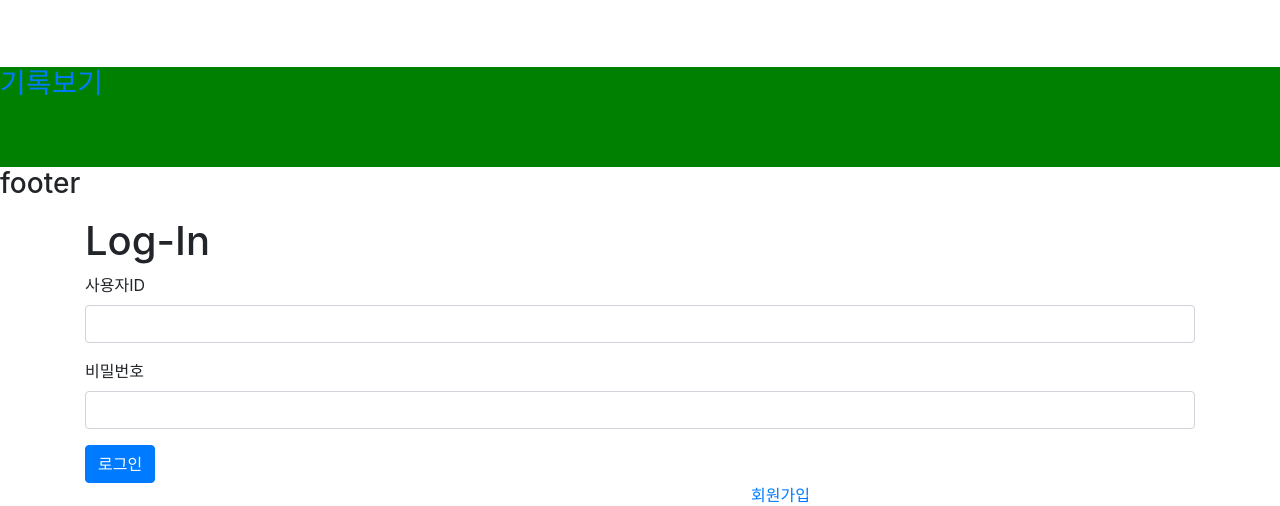
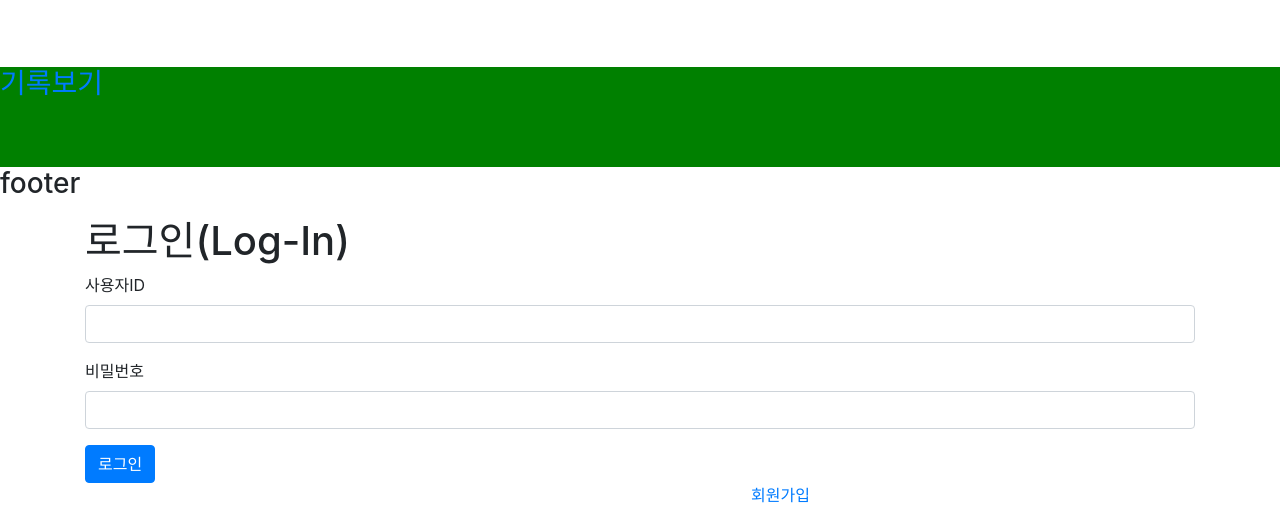
Before and after one commit to khk084/team, a Django app: template templates/login.html in a window 1280 px wide. Shown: the part 246-752 px from the top of the page. Run offline with Django 3.2, Linux system fonts and the light colour scheme; the template is opened without the code that fills it, so the values that code supplies are empty; some libraries are stand-ins or nearby versions.

Commit message:
로그인 한글 추가

```diff
--- a/templates/login.html
+++ b/templates/login.html
@@ -3,7 +3,7 @@
 <div class="container my-3">
     <div class="row">
         <div class="col-4">
-            <h1>Log-In</h1>
+            <h1>로그인(Log-In)</h1>
         </div>
 
     </div>
```
